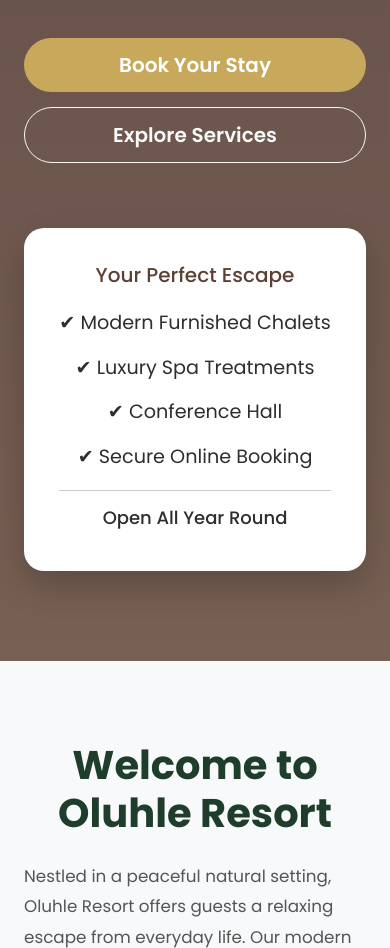
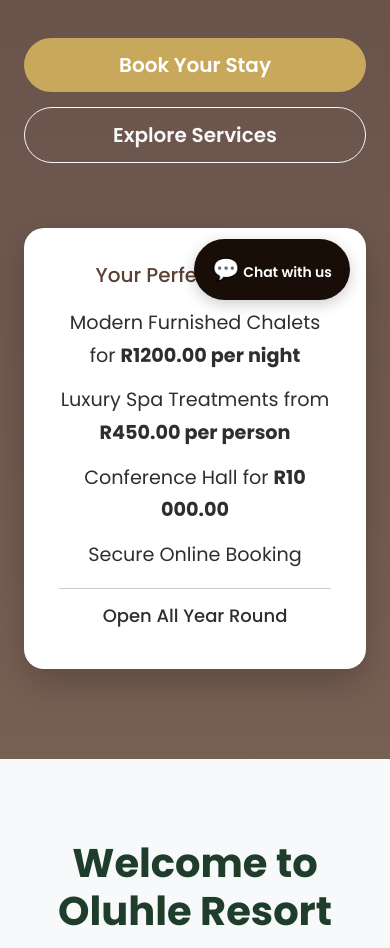
Before and after one commit to BonoloLekay/Oluhle_website, a Flask app: template app/templates/index.html in a window 390 px wide. Shown: the part 504-1452 px from the top of the page. Run offline with Flask 3, Linux system fonts and the light colour scheme; the template is opened without the code that fills it, so the values that code supplies are empty.

Commit message:
Add responsive WhatsApp floating button

```diff
--- a/app/static/css/styles.css
+++ b/app/static/css/styles.css
@@ -80,7 +80,6 @@ section {
   margin-left: 10px;
 }
 
-
 /* Navigation links */
 
 .navbar .nav-link {
@@ -95,7 +94,6 @@ section {
   color: var(--gold) !important;
 }
 
-
 /* Mobile hamburger */
 
 .navbar-toggler {
@@ -107,13 +105,11 @@ section {
   box-shadow: none;
 }
 
-
 /* =========================
 MOBILE NAVBAR
 ========================= */
 
 @media (max-width: 991.98px) {
-
   .navbar {
     padding: 10px 0;
   }
@@ -161,16 +157,13 @@ MOBILE NAVBAR
 
     text-align: center;
   }
-
 }
-
 
 /* =========================
 SMALL PHONES
 ========================= */
 
 @media (max-width: 576px) {
-
   .navbar {
     padding: 8px 0;
   }
@@ -191,7 +184,6 @@ SMALL PHONES
   .navbar-toggler {
     padding: 6px 9px;
   }
-
 }
 
 /* =========================
@@ -412,7 +404,6 @@ footer hr {
 }
 
 @media (max-width: 768px) {
-
   .hero h1 {
     font-size: 2.2rem;
   }
@@ -421,7 +412,6 @@ footer hr {
     display: block;
     margin-bottom: 15px;
   }
-
 }
 
 /* =========================
@@ -942,7 +932,6 @@ textarea {
   margin-bottom: 60px;
 }
 
-
 /* Category heading */
 
 .gallery-category-heading {
@@ -960,7 +949,6 @@ textarea {
   color: #777;
   margin-bottom: 0;
 }
-
 
 /* ================= HORIZONTAL SCROLL ================= */
 
@@ -984,7 +972,6 @@ textarea {
   cursor: grabbing;
 }
 
-
 /* Hide default scrollbar on WebKit */
 
 .horizontal-gallery::-webkit-scrollbar {
@@ -1000,7 +987,6 @@ textarea {
   background: #40323a;
   border-radius: 10px;
 }
-
 
 /* ================= GALLERY CARD ================= */
 
@@ -1024,7 +1010,6 @@ textarea {
   transform: translateY(-5px);
 }
 
-
 /* Images */
 
 .gallery-card img {
@@ -1042,11 +1027,9 @@ textarea {
   transform: scale(1.06);
 }
 
-
 /* ================= MOBILE ================= */
 
 @media (max-width: 576px) {
-
   .gallery-card {
     flex: 0 0 280px;
     height: 220px;
@@ -1055,5 +1038,89 @@ textarea {
   .gallery-category-heading h3 {
     font-size: 24px;
   }
+}
 
+/* WhatsApp Floating Button */
+
+.whatsapp-button {
+  position: fixed;
+  right: 25px;
+  bottom: 25px;
+
+  display: flex;
+  align-items: center;
+  gap: 10px;
+
+  padding: 12px 18px;
+
+  background-color: #180e07;
+  color: #ffffff;
+
+  border-radius: 50px;
+
+  text-decoration: none;
+
+  font-family: inherit;
+  font-size: 14px;
+  font-weight: 600;
+
+  box-shadow: 0 4px 15px rgba(0, 0, 0, 0.2);
+
+  z-index: 9999;
+
+  transition: all 0.3s ease;
 }
+
+.whatsapp-button:hover {
+  transform: translateY(-3px);
+
+  color: #ffffff;
+
+  box-shadow: 0 7px 20px rgba(0, 0, 0, 0.25);
+}
+
+.whatsapp-icon {
+  font-size: 22px;
+}
+
+.whatsapp-text {
+  white-space: nowrap;
+}
+
+/* Mobile */
+
+@media (max-width: 768px) {
+  .whatsapp-float {
+    width: 52px;
+    height: 52px;
+
+    right: 16px;
+    bottom: 16px;
+
+    font-size: 25px;
+  }
+}
+
+@media (max-width: 480px) {
+  .whatsapp-float {
+    width: 48px;
+    height: 48px;
+
+    right: 14px;
+    bottom: 14px;
+
+    font-size: 23px;
+  }
+}
+
+@media (max-width: 360px) {
+  .whatsapp-float {
+    width: 44px;
+    height: 44px;
+
+    right: 12px;
+    bottom: 12px;
+
+    font-size: 21px;
+  }
+}
--- a/app/templates/index.html
+++ b/app/templates/index.html
@@ -57,6 +57,19 @@ Oluhle Resort | Home
 
                     </a>
 
+
+                <!-- WhatsApp Floating Button -->
+                    <a
+                        href="https://wa.me/27695181955?text=Hello%20Oluhle%20Resort%2C%20I%20would%20like%20to%20make%20an%20enquiry."
+                        class="whatsapp-button"
+                        target="_blank"
+                        rel="noopener noreferrer"
+                        aria-label="Chat with Oluhle Resort on WhatsApp"
+                    >
+                        <span class="whatsapp-icon">💬</span>
+                        <span class="whatsapp-text">Chat with us</span>
+                    </a>
+
                 </div>
 
             </div>
@@ -73,25 +86,25 @@ Oluhle Resort | Home
 
                     <p>
 
-                        ✔ Modern Furnished Chalets
+                        Modern Furnished Chalets for <strong>R1200.00 per night</strong>
 
                     </p>
 
                     <p>
 
-                        ✔ Luxury Spa Treatments
+                        Luxury Spa Treatments from <strong>R450.00 per person</strong>
 
                     </p>
 
                     <p>
 
-                        ✔ Conference Hall
+                        Conference Hall for <strong>R10 000.00</strong>
 
                     </p>
 
                     <p>
 
-                        ✔ Secure Online Booking
+                        Secure Online Booking
 
                     </p>
 
```
Also changed, not shown: app/routes/booking.py (+18 -25 lines), app/templates/emails/booking_confirmation.html (added, +139 -0 lines). Lines whose indentation alone changed are shown as unchanged.
